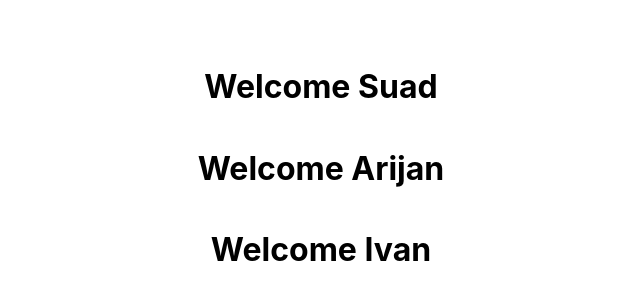
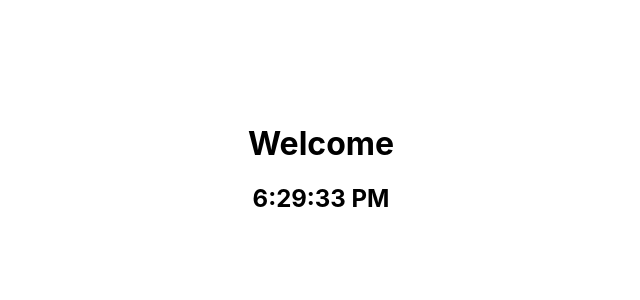
Before and after one commit to DausPx/react-class, a React (Create React App) app: page / in a window 1280 px wide. Shown: the part 232-532 px from the top of the page, without its empty margins (319-959 px from the left). Built offline with nearby package versions, Linux system fonts and the light colour scheme.

Commit message:
state and life cycles

```diff
--- a/src/App.js
+++ b/src/App.js
@@ -1,14 +1,11 @@
 import "./App.css";
-import Welcome from "./Welcome";
+import Clock from "./Clock";
 
 function App() {
-  const data = ["Suad", "Arijan", "Ivan"]
 
   return (
     <div className="App">
-      {data.map((value, index)=>{
-        return <Welcome name={value} key={index} />
-      })}
+      <Clock/>
     </div>
   );
 }
--- /dev/null
+++ b/src/Clock.js
@@ -0,0 +1,32 @@
+import React from 'react'
+
+class Clock extends React.Component {
+    constructor(props){
+        super(props)
+        this.state = {date: new Date(), constant: 'suad'}
+    }
+
+    componentDidMount() {
+        this.timer = setInterval(()=>{
+            this.tick()
+        },1000)
+    }
+
+    componentWillUnmount(){
+        clearInterval(this.timer)
+    }
+
+    tick() {
+        this.setState({date: new Date()})
+    }
+
+    render (){
+        return (
+        <div>
+            <h1>Welcome</h1>
+            <h2>{this.state.date.toLocaleTimeString()}</h2>
+        </div>)
+    }
+
+}
+export default Clock
```
